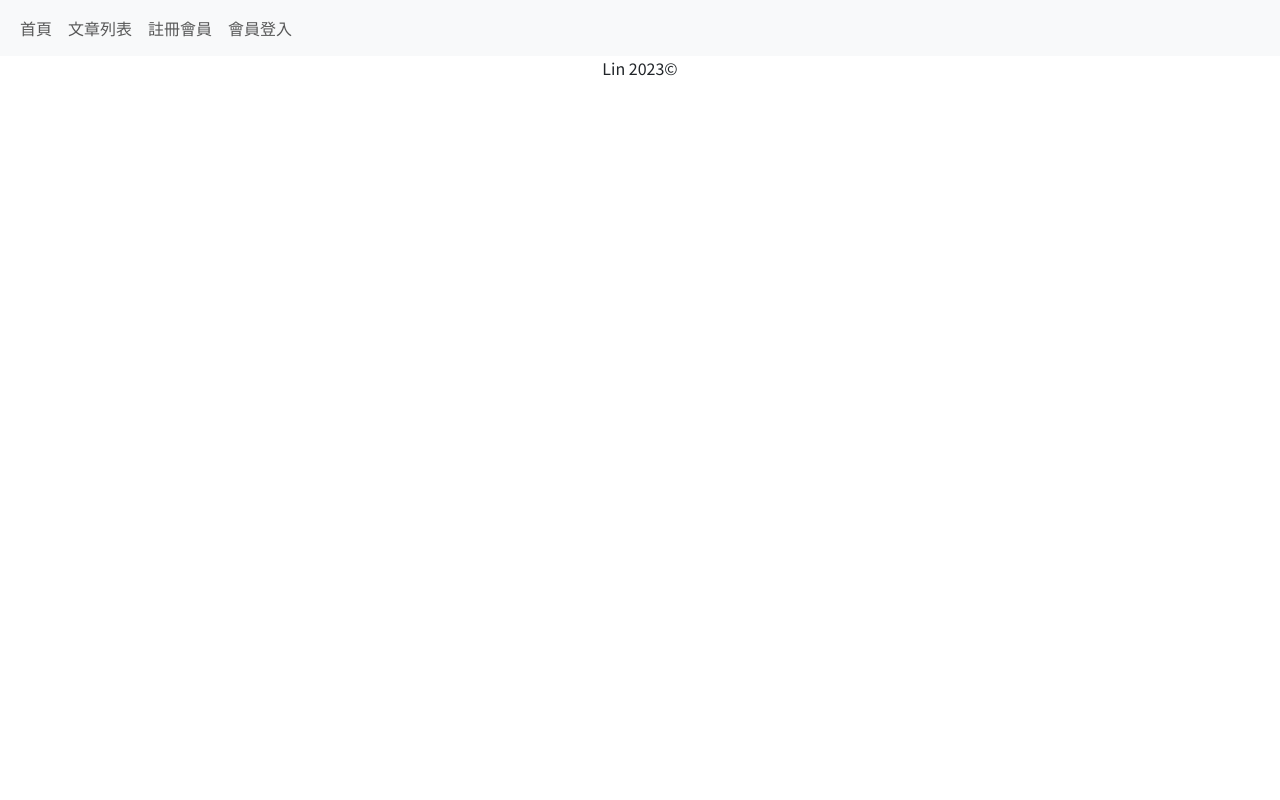
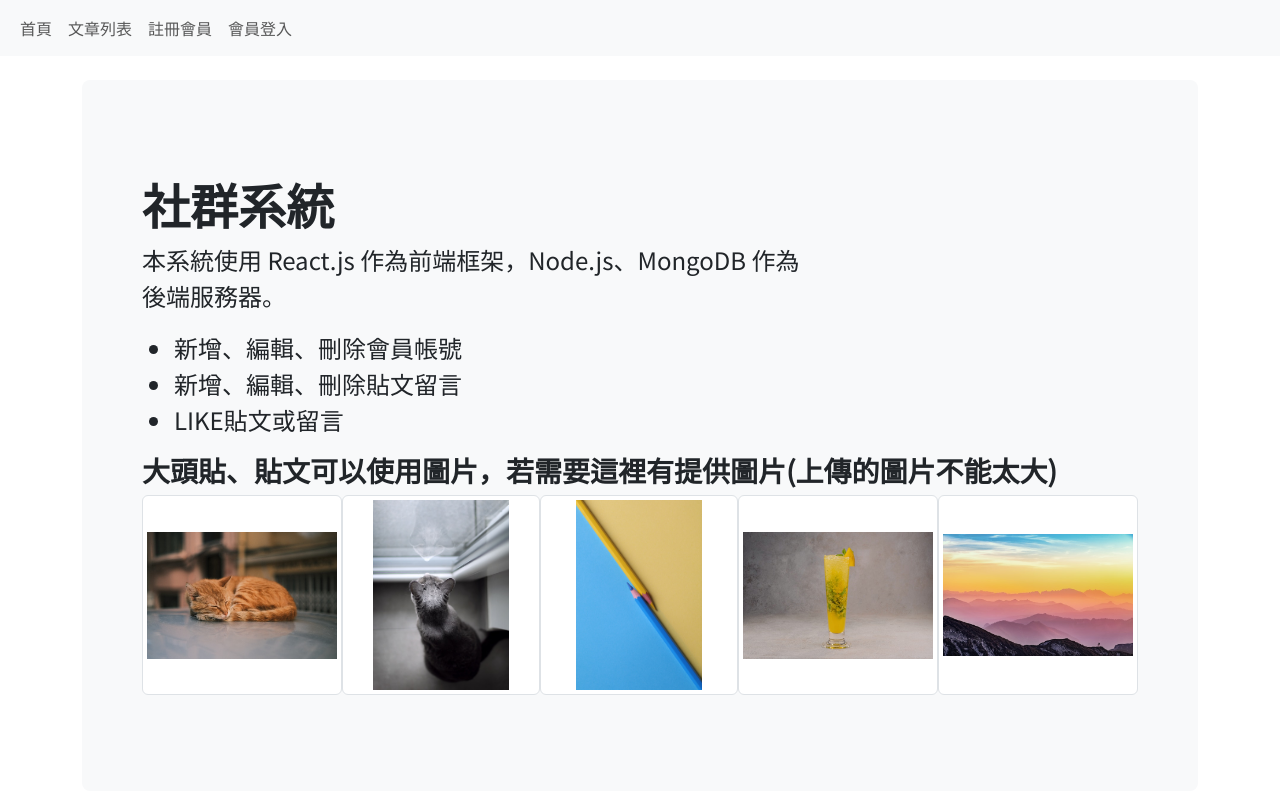
Before and after one commit to f9471206/web-project-static, a React (Create React App) app: page / in a window 1280 px wide. Shown: the top 800 px of the page. Built offline with nearby package versions, Linux system fonts and the light colour scheme.

Commit message:
add app.js welcome

```diff
--- a/src/App.js
+++ b/src/App.js
@@ -8,6 +8,7 @@ import OnepostComponent from "./components/onepost-component";
 import EditprofileComponent from "./components/editprofile-component";
 import "./styles/style.css";
 import AuthService from "./services/auth.service";
+import WelcomepageComponent from "./components/welcomepage-component";
 import { useEffect, useState } from "react";
 
 function App() {
@@ -22,6 +23,7 @@ function App() {
     <BrowserRouter>
       <Routes>
         <Route path="/" element={<Layout _id={_id} set_id={set_id} />}>
+          <Route path="/" element={<WelcomepageComponent />} />
           <Route path="/home" element={<Home />} />
           <Route
             path="/profile/:_id"
```
